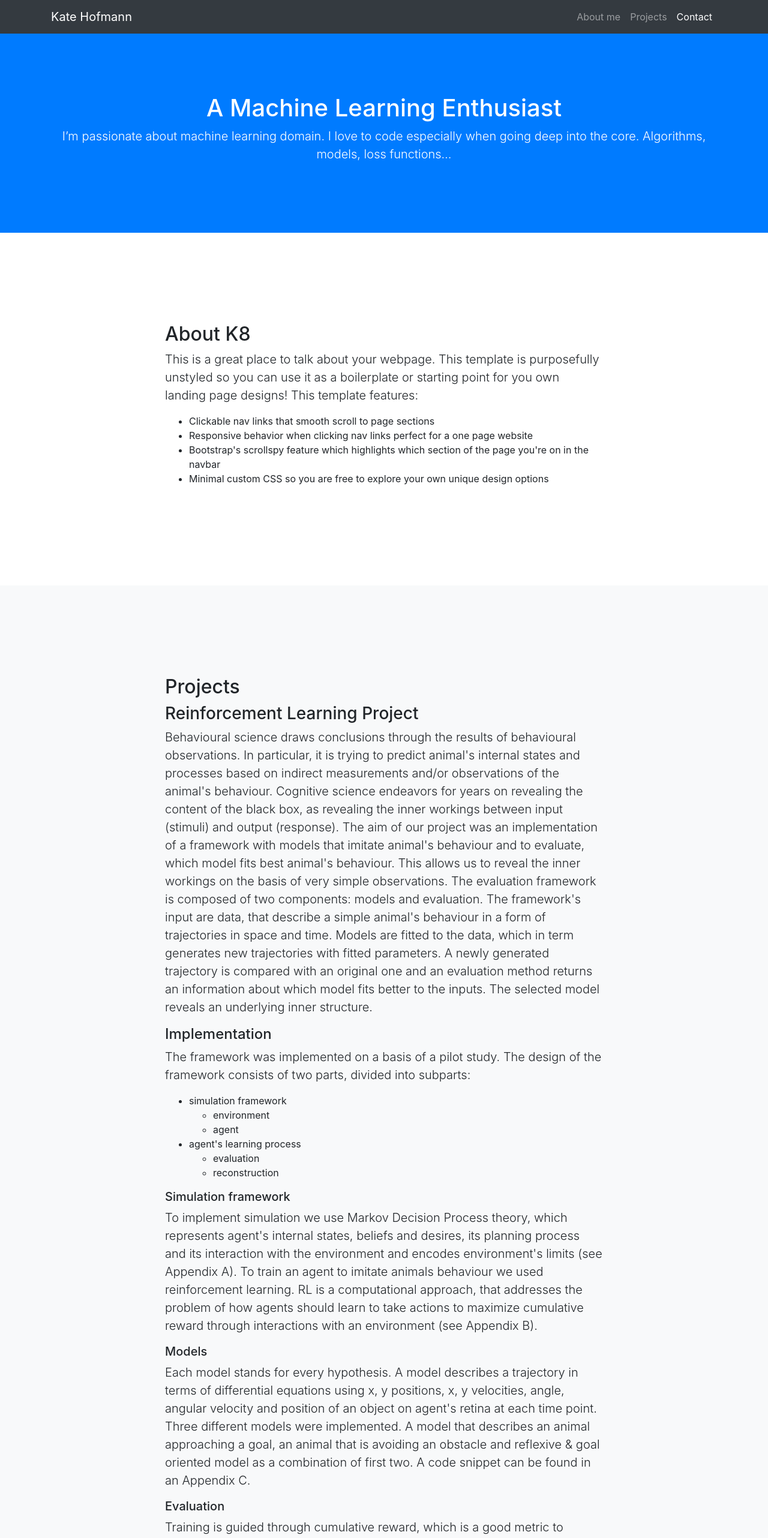
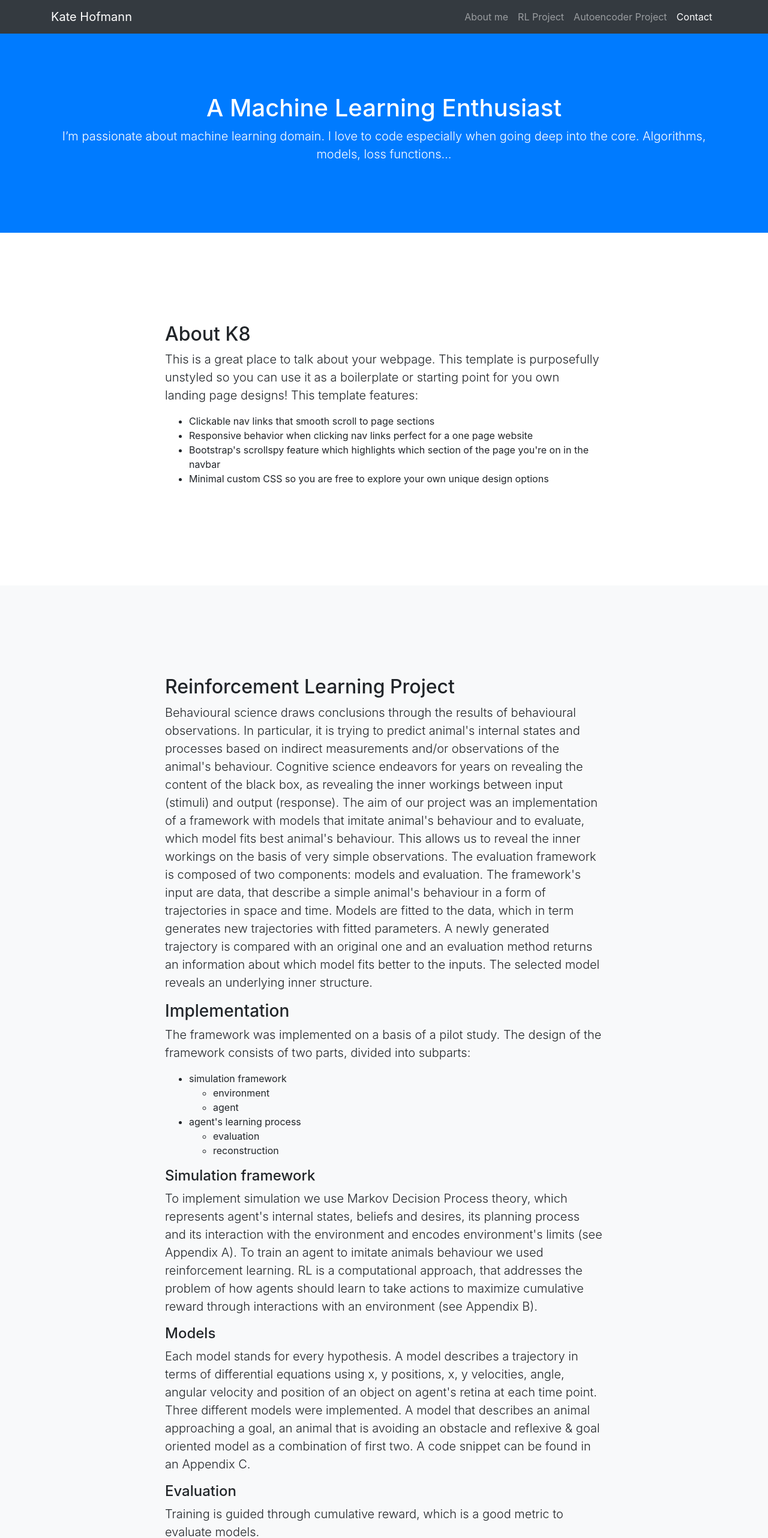
Before and after one commit to K8H/K8H.github.io, a website with bundled scripts: page index.html in a window 1280 px wide. Shown: the top 2564 px of the page at 60% size. Built offline with nearby package versions, Linux system fonts and the light colour scheme.

Commit message:
Add Autoencoder Project

```diff
--- a/index.html
+++ b/index.html
@@ -33,7 +33,10 @@
             <a class="nav-link js-scroll-trigger" href="#about">About me</a>
           </li>
           <li class="nav-item">
-            <a class="nav-link js-scroll-trigger" href=“#projects”>Projects</a>
+            <a class="nav-link js-scroll-trigger" href=“#rl_project”>RL Project</a>
+          </li>
+          <li class="nav-item">
+            <a class="nav-link js-scroll-trigger" href=“#autoencoder”>Autoencoder Project</a>
           </li>
           <li class="nav-item">
             <a class="nav-link js-scroll-trigger" href="#contact">Contact</a>
@@ -67,16 +70,15 @@
     </div>
   </section>
 
-  <section id=“projetcs” class="bg-light">
+  <section id=“rl_project” class="bg-light">
     <div class="container">
       <div class="row">
         <div class="col-lg-8 mx-auto">
-          <h2>Projects</h2>
-          <h3>Reinforcement Learning Project</h3>
+          <h2>Reinforcement Learning Project</h2>
           <p class="lead">Behavioural science draws conclusions through the results of behavioural observations. In particular, it is trying to predict animal's internal states and processes based on indirect measurements and/or observations of the animal's behaviour. Cognitive science endeavors for years on revealing the content of the black box, as revealing the inner workings between input (stimuli) and output (response).
 
 The aim of our project was an implementation of a framework with models that imitate animal's behaviour and to evaluate, which model fits best animal's behaviour. This allows us to reveal the inner workings on the basis of very simple observations. The evaluation framework is composed of two components: models and evaluation. The framework's input are data, that describe a simple animal's behaviour in a form of trajectories in space and time. Models are  fitted to the data, which in term generates new trajectories with fitted parameters. A newly generated trajectory is compared with an original one and an evaluation method returns an information about which model  fits better to the inputs. The selected model reveals an underlying inner structure.</p>
-          <h4>Implementation</h4>
+          <h3>Implementation</h3>
           <p class="lead">The framework was implemented on a basis of a pilot study.
 The design of the framework consists of two parts, divided into subparts:</p>
           <ul>
@@ -93,16 +95,33 @@ The design of the framework consists of two parts, divided into subparts:</p>
               </ul>
             </li>
           </ul>
-          <h5>Simulation framework</h5>
+          <h4>Simulation framework</h4>
           <p class="lead">To implement simulation we use Markov Decision Process theory, which represents agent's internal states, beliefs and desires, its planning process and its interaction with the environment and encodes environment's limits (see Appendix A).
 
 To train an agent to imitate animals behaviour we used reinforcement learning. RL is a computational approach, that addresses the problem of how agents should learn to take actions to maximize cumulative reward through interactions with an environment (see Appendix B).</p>
-          <h5>Models</h5>
+          <h4>Models</h4>
           <p class="lead">Each model stands for every hypothesis. A model describes a trajectory in terms of differential equations using x, y positions, x, y velocities, angle, angular velocity and position of an object on agent's retina at each time point.
 
 Three different models were implemented. A model that describes an animal approaching a goal, an animal that is avoiding an obstacle and reflexive & goal oriented model as a combination of first two. A code snippet can be found in an Appendix C.</p>
-          <h5>Evaluation</h5>
+          <h4>Evaluation</h4>
           <p class="lead">Training is guided through cumulative reward, which is a good metric to evaluate models.</p>
+        </div>
+      </div>
+    </div>
+  </section>
+
+  <section id=“autoencoder”>
+    <div class="container">
+      <div class="row">
+        <div class="col-lg-8 mx-auto">
+          <h2>LSTM Autoencoder Project</h2>
+          <p class="lead">Carsharing companies encounter plenty of unreported damages on cars, which ends up being quite costly. The idea of the project was to implement a system that would detect damages in real time using simple vibration sensors. To determine whether a signal means that actual damage occured or a driver was simply driving on a gravel we used a machine learning algorithm.</p>
+          <h3>Implementation</h3>
+          <p class="lead">Each system gets calibrated for every type of a car. During calibration phase we collected signals and converted them into audio files. The data got preprocess and fit to a model. In production phase the data get stored in a cloud where a pretrained model is used for classification.</p>
+          <h4>LSTM Autoencoder</h4>
+          <p class="lead">Autoencoder consist of two parts: an encoder and a decoder. Once fit the encoder compresses the data, whereas the decoder reconstructs an original signal. The general idea of autoencoder is that the model is trained only on non-anomalous data, therefore a compression and a reconstruction of an original signal of anomalous data will result in bigger reconstruction error.
+
+A Figure 1 shows reconstruction error for anomalous and non-anomalous data. As expected such model gives positive results (see Figure 2). An example of a model implementation can be found in an Appendix D.</p>
         </div>
       </div>
     </div>
```
